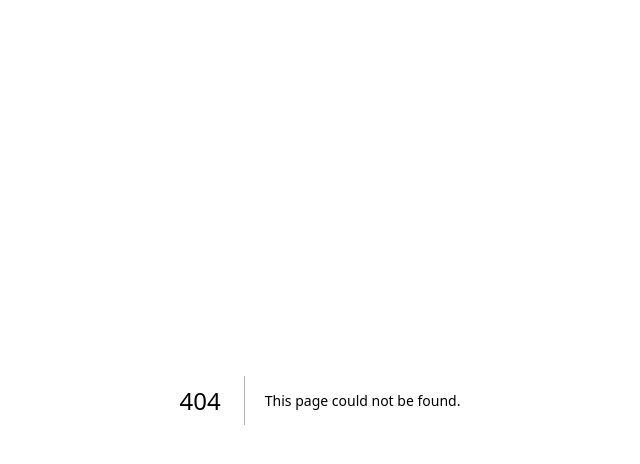
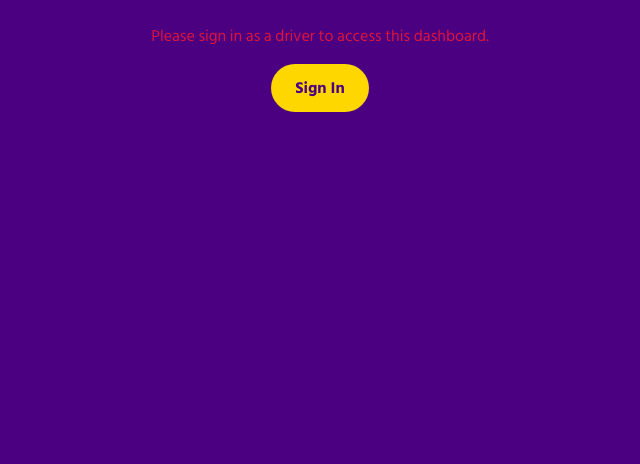
Before and after one commit to MayankSinghDobal/vimana-frontend, a Next.js app: page /driver in a window 1280 px wide. Before the commit this address had no page. Shown: the top 464 px of the page, without its empty margins (320-960 px from the left). Built offline with nearby package versions, Linux system fonts and the light colour scheme; no server answers.

Commit message:
Created driver dashboard page for Vimana UI

```diff
--- /dev/null
+++ b/src/app/driver/page.tsx
@@ -0,0 +1,31 @@
+'use client';
+import { useAuth } from '@clerk/nextjs';
+
+export default function DriverDashboard() {
+  const { isSignedIn } = useAuth();
+
+  if (!isSignedIn) {
+    return (
+      <div className="min-h-screen bg-vimana-indigo text-white p-6 text-center">
+        <p className="text-vimana-crimson">Please sign in as a driver to access this dashboard.</p>
+        <a
+          href="/sign-in"
+          className="mt-4 inline-block bg-vimana-gold text-vimana-indigo px-6 py-3 rounded-full font-bold hover:bg-vimana-silver transition"
+        >
+          Sign In
+        </a>
+      </div>
+    );
+  }
+
+  return (
+    <div className="min-h-screen bg-vimana-indigo text-white p-6">
+      <h1 className="text-3xl font-devanagari text-vimana-gold mb-4">Driver Dashboard</h1>
+      <p className="mb-4 text-vimana-silver">Welcome, Divine Charioteer! Manage your rides here.</p>
+      <div className="bg-vimana-silver bg-opacity-20 p-4 rounded-lg">
+        <h2 className="text-xl text-vimana-gold">Pending Ride Requests</h2>
+        <p className="text-vimana-crimson">No requests yet. (Backend integration pending)</p>
+      </div>
+    </div>
+  );
+}
```
